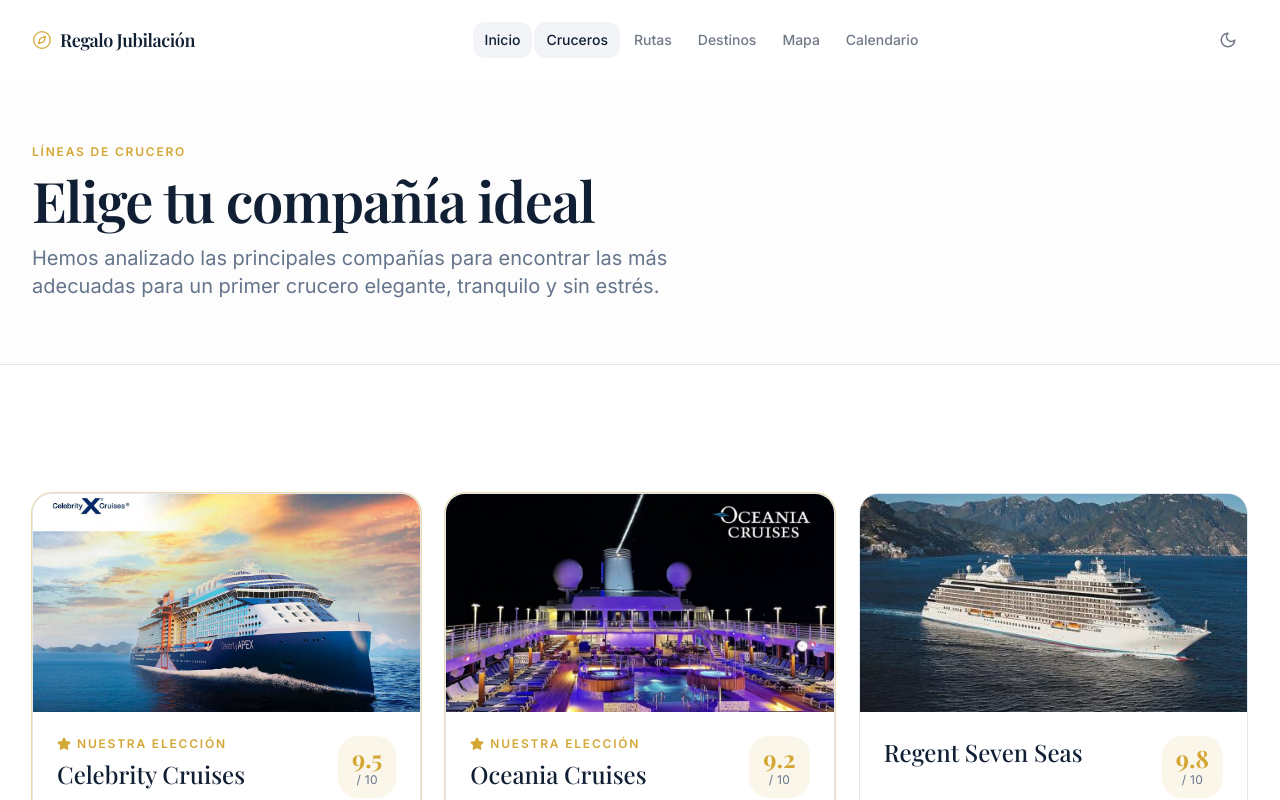
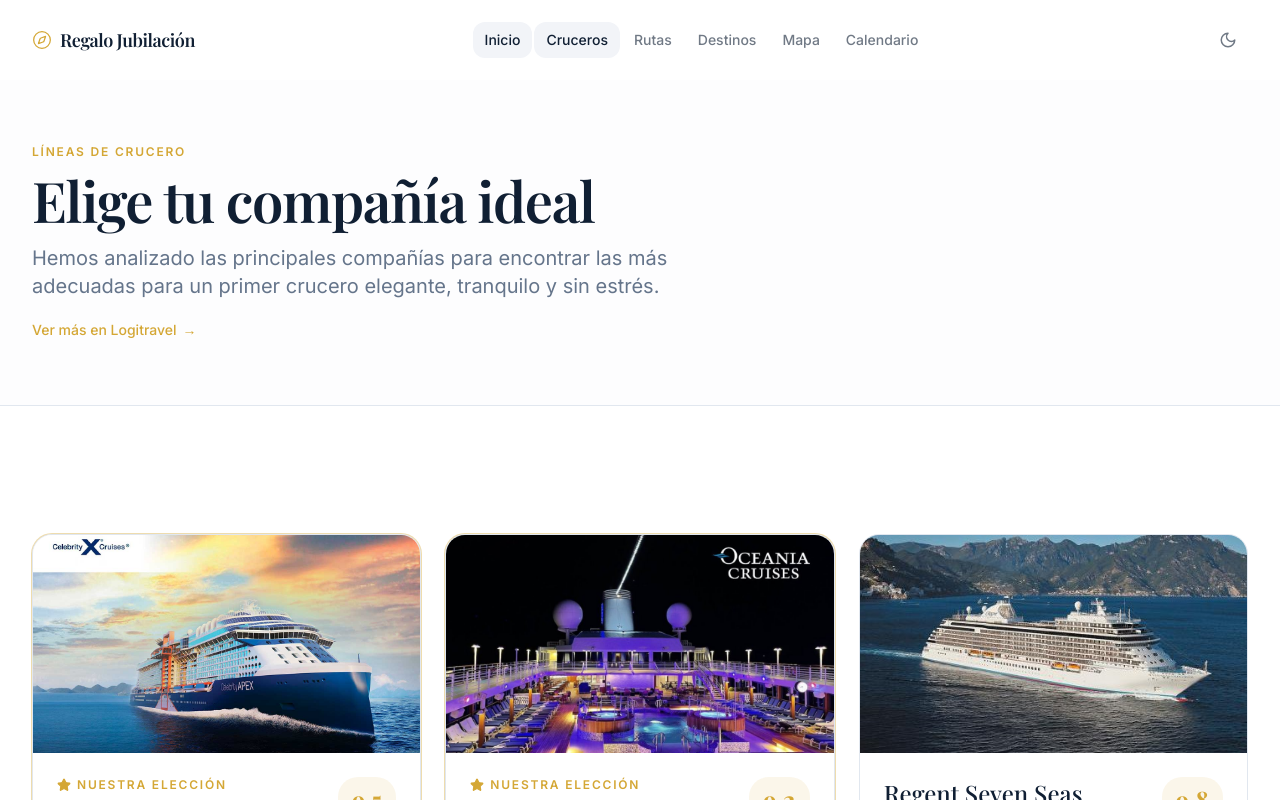
Before and after one commit to scruzdata/project1, a Next.js app: page /cruise-lines in a window 1280 px wide. Shown: the top 800 px of the page. Built offline with nearby package versions, Linux system fonts and the light colour scheme.

Commit message:
fix map and add logitravel url

```diff
--- a/src/app/cruise-lines/page.tsx
+++ b/src/app/cruise-lines/page.tsx
@@ -17,6 +17,15 @@
             Hemos analizado las principales compañías para encontrar las más
             adecuadas para un primer crucero elegante, tranquilo y sin estrés.
           </p>
+          <a
+            href="https://www.logitravel.com/"
+            target="_blank"
+            rel="noopener noreferrer"
+            className="mt-5 inline-flex items-center gap-1.5 text-sm font-medium text-accent transition-all duration-200 hover:gap-2.5"
+          >
+            <span>Ver más en Logitravel</span>
+            <span aria-hidden="true">→</span>
+          </a>
         </div>
       </section>
 
--- a/src/app/destinations/page.tsx
+++ b/src/app/destinations/page.tsx
@@ -17,6 +17,15 @@
           <p className="lead max-w-2xl">
             Descubre cada puerto que podrás visitar en tu crucero.
           </p>
+          <a
+            href="https://www.logitravel.com/"
+            target="_blank"
+            rel="noopener noreferrer"
+            className="mt-5 inline-flex items-center gap-1.5 text-sm font-medium text-accent transition-all duration-200 hover:gap-2.5"
+          >
+            <span>Ver más en Logitravel</span>
+            <span aria-hidden="true">→</span>
+          </a>
         </div>
       </section>
 
--- a/src/app/itineraries/page.tsx
+++ b/src/app/itineraries/page.tsx
@@ -19,6 +19,15 @@
             Tres rutas cuidadosamente elegidas para un primer crucero relajado,
             elegante y lleno de recuerdos.
           </p>
+          <a
+            href="https://www.logitravel.com/"
+            target="_blank"
+            rel="noopener noreferrer"
+            className="mt-5 inline-flex items-center gap-1.5 text-sm font-medium text-accent transition-all duration-200 hover:gap-2.5"
+          >
+            <span>Ver más en Logitravel</span>
+            <span aria-hidden="true">→</span>
+          </a>
         </div>
       </section>
 
--- a/src/features/calendar/calendar.config.ts
+++ b/src/features/calendar/calendar.config.ts
@@ -14,7 +14,7 @@
   {
     key: "crowdScore" as keyof TravelMonth,
     label: "Tranquilidad",
-    shortLabel: "Crowds",
+    shortLabel: "Ocupacion",
     color: "#10b981",
     bg: "bg-emerald-500/15",
     text: "text-emerald-600 dark:text-emerald-400",
--- a/src/features/map/components/InteractiveMap.tsx
+++ b/src/features/map/components/InteractiveMap.tsx
@@ -18,27 +18,24 @@
 import { ITINERARY_COLORS, MAP_DEFAULTS, TILE_LAYER } from "../map.config";
 import { createCityIcon } from "./MapPin";
 
-// ── Animates stroke-dashoffset via rAF — reliable in all envs ──
+// ── Animates stroke-dashoffset via rAF using leaflet-interactive ──
+// Uses path.leaflet-interactive — always present on Leaflet SVG paths,
+// regardless of pathOptions.className, making it reliable in all envs.
 function RouteAnimator() {
   const map = useMap();
 
   useEffect(() => {
     const container = map.getContainer();
     let frame: number;
-    let aOffset = 0;
-    let iOffset = 0;
+    let offset = 0;
 
     function tick() {
-      aOffset = (aOffset + 0.5) % 18;
-      iOffset = (iOffset + 0.2) % 12;
-
-      container.querySelectorAll<SVGPathElement>("path.route-active").forEach((p) => {
-        p.setAttribute("stroke-dashoffset", String(aOffset));
-      });
-      container.querySelectorAll<SVGPathElement>("path.route-inactive").forEach((p) => {
-        p.setAttribute("stroke-dashoffset", String(iOffset));
-      });
-
+      offset = (offset + 0.35) % 12;
+      container
+        .querySelectorAll<SVGPathElement>("path.leaflet-interactive")
+        .forEach((p) => {
+          p.setAttribute("stroke-dashoffset", String(offset));
+        });
       frame = requestAnimationFrame(tick);
     }
 
```
